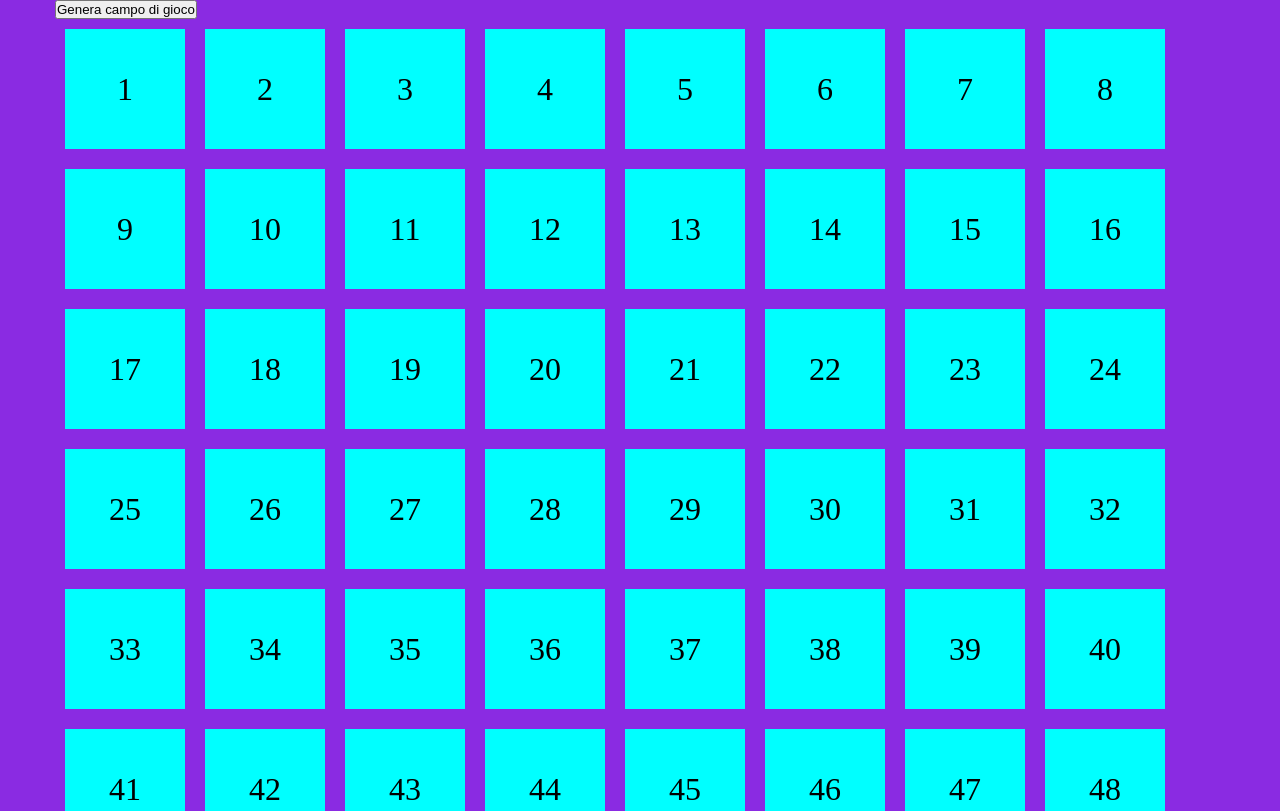
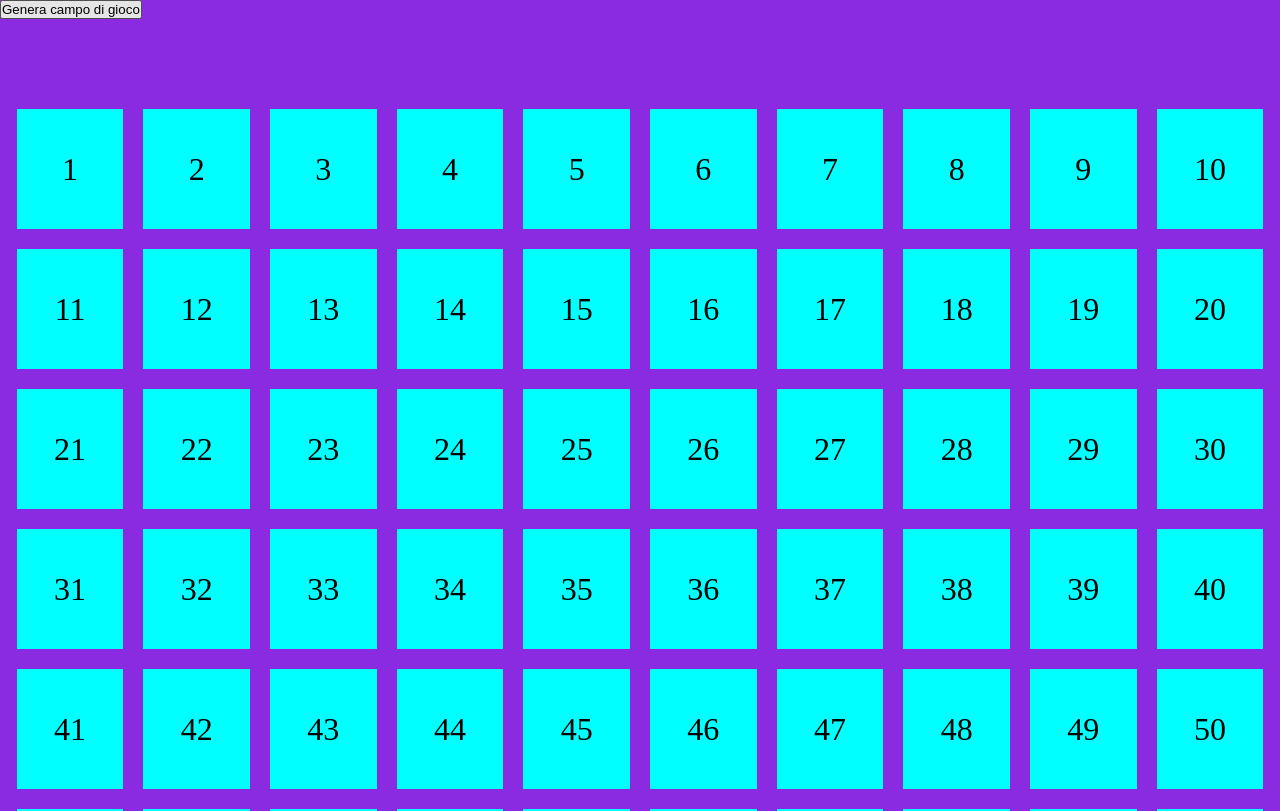
Before and after one commit to EugeniuPeruzzi/js-campominato-grid, a plain HTML site: page index.html in a window 1280 px wide. Shown: the top 811 px of the page. Drawn offline with Linux system fonts and the light colour scheme.

Commit message:
adjusted 10x10 grid fixed

```diff
--- a/css/style.css
+++ b/css/style.css
@@ -15,12 +15,15 @@ a{
 
 .container{
     margin: 0px auto;
-    max-width: 1170px;
+    max-width: 1700px;
 }
 
 .grid-container{
+    width: 100%;
+    padding: 80px 0px;
     display: flex;
     flex-wrap: wrap;
+    justify-content: center;
     align-items: center;
 }
 
@@ -30,7 +33,6 @@ a{
     justify-content: center;
     font-size: 2rem;
     background-color: aqua;
-    width: 120px;
     height: 120px;
     margin: 10px
 }
--- a/js/script.js
+++ b/js/script.js
@@ -5,11 +5,13 @@ let play = document.getElementById('play');
 let boxGrid = document.querySelector('.grid-container');
 
 function gridCreator(numeri) {
-    for (let i = 1; i <= numeri; i++) {
+    for (let i = 1; i <= numeri*numeri; i++) {
 
       let box = document.createElement('div');
       box.classList.add('box');
+      box.style.width = `calc(100% / ${numeri + 2})`
       box.innerHTML = `<a href="#">${i}</a>`;
+
       box.addEventListener('click', function() {
         box.classList.toggle('box-color');
         console.log(i)
@@ -19,4 +21,4 @@ function gridCreator(numeri) {
     }
 }
 
-gridCreator(100)
+gridCreator(10)
```
